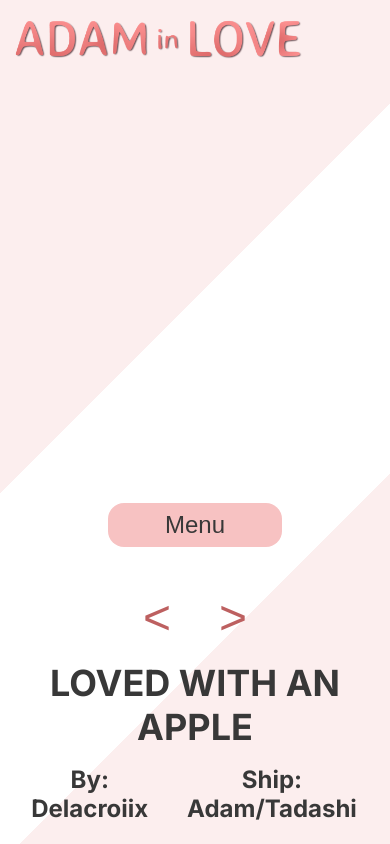
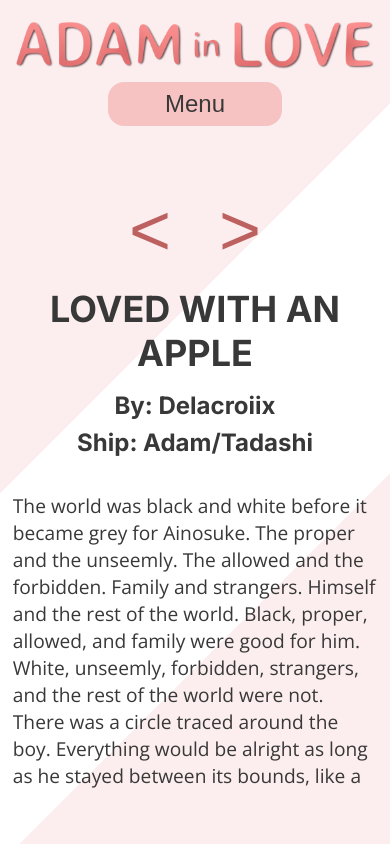
Before and after one commit to trulshj/adam-in-love-zine, a Next.js app: page /prose in a window 390 px wide. Built offline with nearby package versions, Linux system fonts and the light colour scheme; a web font is replaced by a local one.

Commit message:
Update mobile style

```diff
--- a/components/zine-items/Art.tsx
+++ b/components/zine-items/Art.tsx
@@ -13,7 +13,7 @@ export default function ArtItem({ art }: ArtProps) {
       <Image
         className={styles.art}
         src={art.image}
-        alt="Adam in Love Zine Art"
+        alt={`Art by ${art.author} is loading in`}
         layout="fill"
         objectFit="contain"
       />
--- a/styles/CycleButtons.module.css
+++ b/styles/CycleButtons.module.css
@@ -18,3 +18,9 @@
 .buttonContainer > button:focus-visible {
   color: var(--primary);
 }
+
+@media (max-width: 800px) {
+  .buttonContainer > button {
+    font-size: 3em;
+  }
+}
--- a/styles/Header.module.css
+++ b/styles/Header.module.css
@@ -11,7 +11,6 @@
 
 @media (max-width: 800px) {
   .header {
-    width: 80%;
     padding: 1rem 0;
     z-index: 1;
   }
--- a/styles/Layout.module.css
+++ b/styles/Layout.module.css
@@ -49,8 +49,13 @@
     padding: 0 0.8rem;
   }
   .grid {
-    grid-template-columns: 1fr;
-    grid-auto-flow: row;
+    display: flex;
+    flex-direction: column;
+    gap: 0;
+  }
+
+  .main {
+    flex: 1;
   }
 
   .chibi {
--- a/styles/NavList.module.css
+++ b/styles/NavList.module.css
@@ -29,6 +29,11 @@
 }
 
 @media (max-width: 800px) {
+  .navList > a {
+    transition: all 400ms ease-in-out;
+    height: 50px;
+  }
+
   .activeMenu {
     transform: translateY(0);
     height: 391px;
@@ -38,6 +43,11 @@
     transform: translateY(-500px);
     height: 0px;
   }
+
+  .inactiveMenu > a {
+    height: 0;
+  }
+
   .navList {
     padding-top: 1rem;
     width: min-content;
@@ -57,6 +67,6 @@
 
   .inactiveButton {
     position: absolute;
-    bottom: -520px;
+    bottom: -490px;
   }
 }
--- a/styles/Poetry.module.css
+++ b/styles/Poetry.module.css
@@ -34,3 +34,15 @@
   flex: 1;
   overflow-y: scroll;
 }
+
+@media (max-width: 800px) {
+  .container {
+    max-height: 70vh;
+    gap: 1rem;
+  }
+
+  .poem {
+    overflow-y: scroll;
+    width: 100%;
+  }
+}
--- a/styles/Prose.module.css
+++ b/styles/Prose.module.css
@@ -43,3 +43,16 @@
   display: flex;
   flex-direction: column;
 }
+
+@media (max-width: 800px) {
+  .container {
+    width: 100%;
+    min-height: 85%;
+    padding: 0;
+  }
+
+  .proseTitle > div {
+    flex-direction: column;
+    gap: 0.5rem;
+  }
+}
--- a/styles/Zine.module.css
+++ b/styles/Zine.module.css
@@ -18,5 +18,6 @@
 @media (max-width: 800px) {
   .container {
     max-width: 100%;
+    gap: 0;
   }
 }
```
